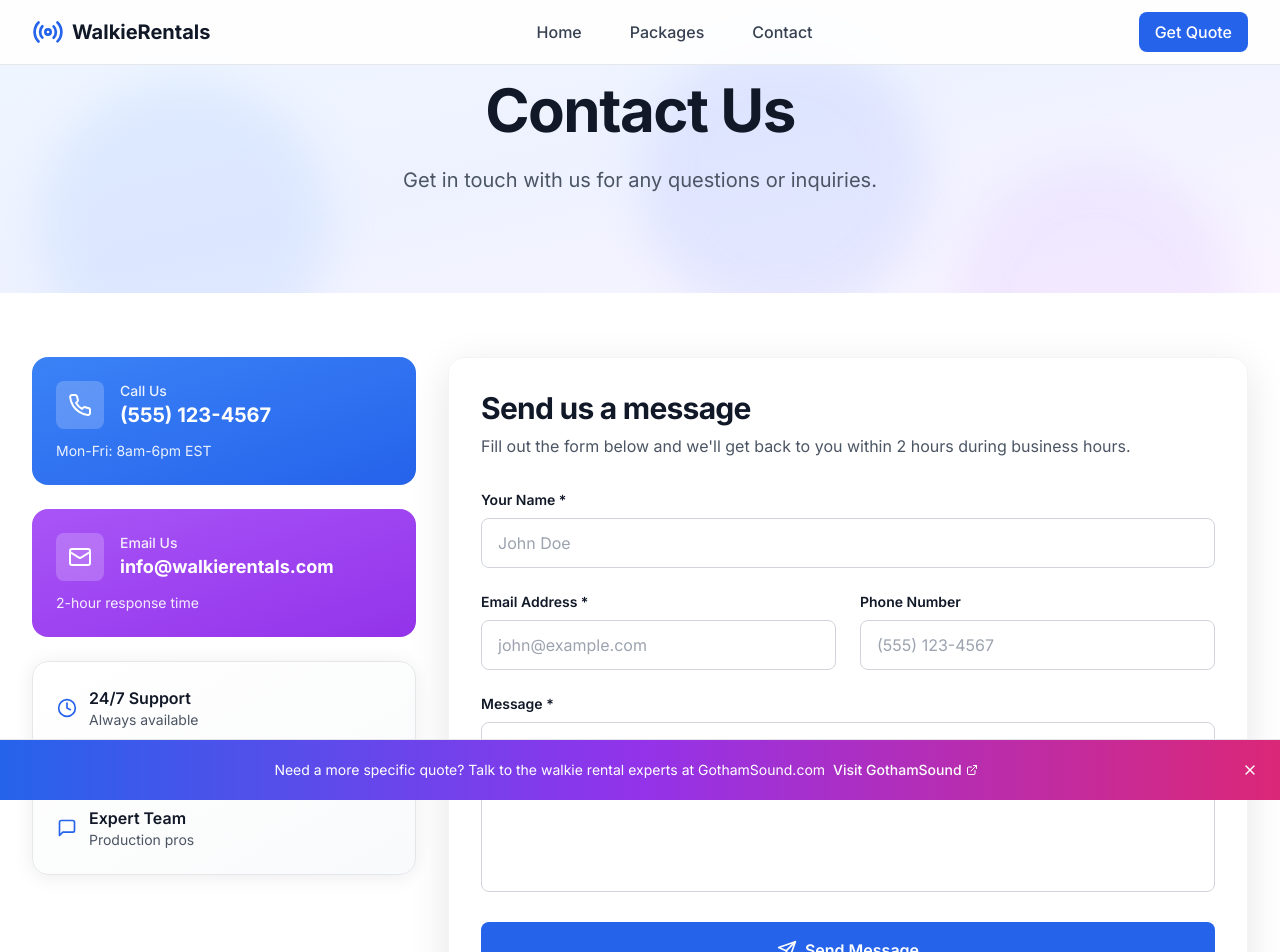
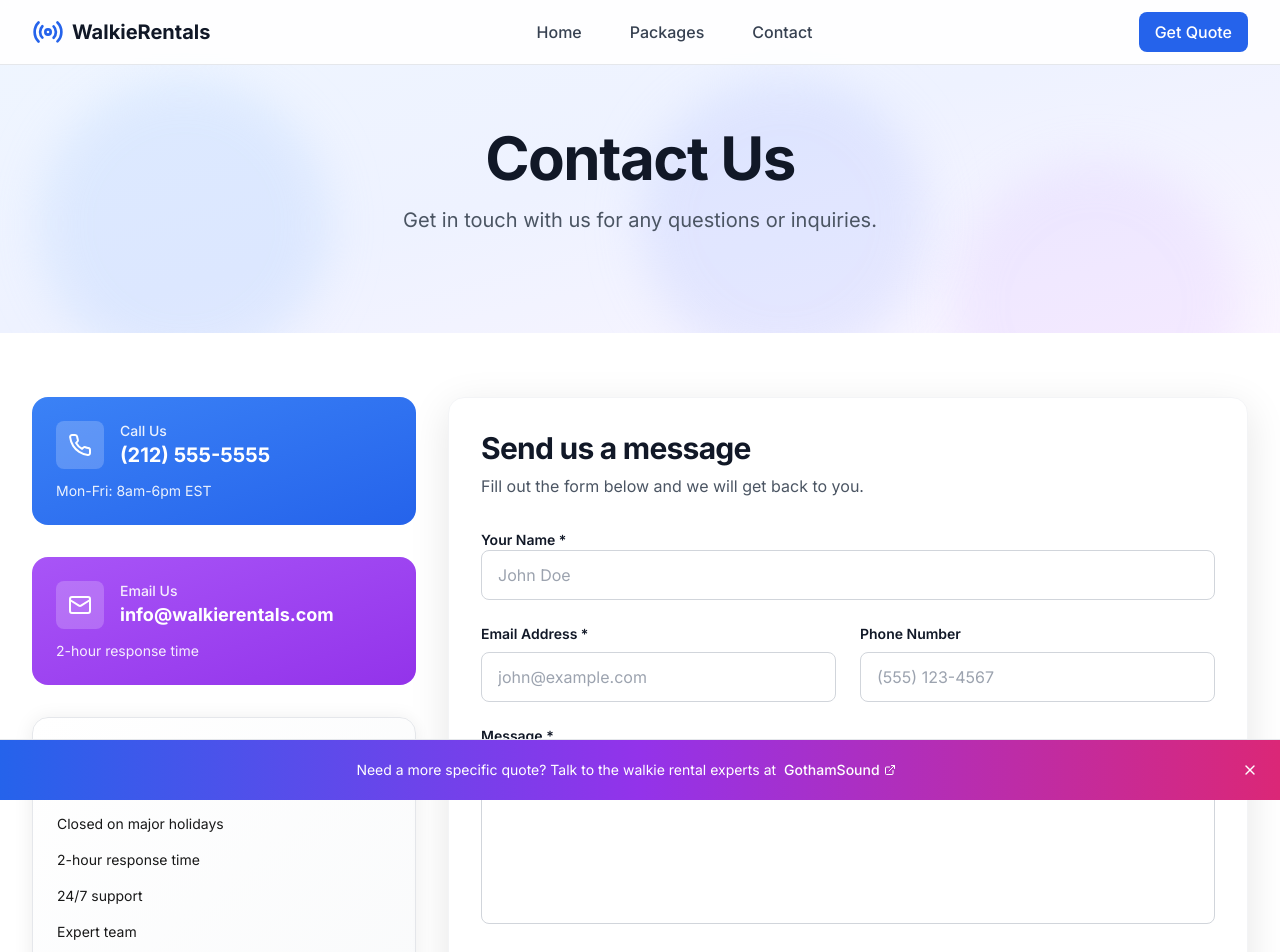
Before and after one commit to lschneiderny/walkierental-rewrite, a Next.js app: page /contact in a window 1280 px wide. Shown: the top 952 px of the page. Built offline with nearby package versions, Linux system fonts and the light colour scheme.

Commit message:
fuck yeah

```diff
--- a/app/contact/page.tsx
+++ b/app/contact/page.tsx
@@ -22,9 +22,10 @@ export default function ContactPage() {
 
   return (
     <div>
+      {/* change text */}
       <StickyBanner
-        message="Need a more specific quote? Talk to the walkie rental experts at GothamSound.com"
-        linkText="Visit GothamSound"
+        message="Need a more specific quote? Talk to the walkie rental experts at "
+        linkText="GothamSound"
         linkUrl="https://gothamsound.com"
         backgroundColor="bg-gradient-to-r from-blue-600 via-purple-600 to-pink-600"
         textColor="text-white"
@@ -33,23 +34,25 @@ export default function ContactPage() {
       />
 
       <Hero>
-        <div className="text-center">
+        <div className="text-center justify-center">
+          <div className="mt-8 ">
           <h1 className="text-4xl md:text-5xl lg:text-6xl font-bold text-gray-900 leading-tight">
             Contact Us
           </h1>
-          <p className="mt-6 text-xl text-gray-600 leading-relaxed max-w-2xl mx-auto">
+          <p className="mt-4 text-xl text-gray-600 leading-relaxed max-w-2xl mx-auto">
             Get in touch with us for any questions or inquiries.
           </p>
+        </div>
         </div>
       </Hero>
 
       <div className="max-w-7xl mx-auto px-4 sm:px-6 lg:px-8">
         {/* Contact Cards & Form Section */}
         <section className="py-16">
-          <div className="grid grid-cols-1 lg:grid-cols-3 gap-8">
+          <div className="grid grid-cols-1 lg:grid-cols-3 gap-8 items-start">
             {/* Left Side - Contact Cards */}
             <motion.div
-              className="lg:col-span-1 space-y-6"
+              className="lg:col-span-1 space-y-8"
               initial="hidden"
               whileInView="visible"
               viewport={scrollViewport}
@@ -67,8 +70,10 @@ export default function ContactPage() {
                     <Phone className="h-6 w-6" />
                   </div>
                   <div>
-                    <div className="text-sm font-medium opacity-90">Call Us</div>
-                    <div className="text-xl font-bold">(555) 123-4567</div>
+                    <div className="text-sm font-medium opacity-90">
+                      Call Us
+                    </div>
+                    <div className="text-xl font-bold">(212) 555-5555</div>
                   </div>
                 </div>
                 <p className="text-sm opacity-90">Mon-Fri: 8am-6pm EST</p>
@@ -85,8 +90,12 @@ export default function ContactPage() {
                     <Mail className="h-6 w-6" />
                   </div>
                   <div>
-                    <div className="text-sm font-medium opacity-90">Email Us</div>
-                    <div className="text-lg font-bold">info@walkierentals.com</div>
+                    <div className="text-sm font-medium opacity-90">
+                      Email Us
+                    </div>
+                    <div className="text-lg font-bold">
+                      info@walkierentals.com
+                    </div>
                   </div>
                 </div>
                 <p className="text-sm opacity-90">2-hour response time</p>
@@ -98,32 +107,22 @@ export default function ContactPage() {
                 variants={scaleIn}
               >
                 <div className="space-y-4">
-                  <div className="flex items-center gap-3">
-                    <Clock className="h-5 w-5 text-primary" />
-                    <div>
-                      <div className="font-semibold text-gray-900">24/7 Support</div>
-                      <div className="text-sm text-gray-600">Always available</div>
-                    </div>
+                  <div className="text-sm opacity-90">Mon-Fri: 8am-6pm EST</div>
+                  <div className="text-sm opacity-90">Sat-Sun: 9am-5pm EST</div>
+                  <div className="text-sm opacity-90">
+                    Closed on major holidays
                   </div>
-                  <div className="flex items-center gap-3">
-                    <CheckCircle className="h-5 w-5 text-green-500" />
-                    <div>
-                      <div className="font-semibold text-gray-900">2-Hour Response</div>
-                      <div className="text-sm text-gray-600">Average reply time</div>
-                    </div>
-                  </div>
-                  <div className="flex items-center gap-3">
-                    <MessageSquare className="h-5 w-5 text-primary" />
-                    <div>
-                      <div className="font-semibold text-gray-900">Expert Team</div>
-                      <div className="text-sm text-gray-600">Production pros</div>
-                    </div>
-                  </div>
+                  <div className="text-sm opacity-90">2-hour response time</div>
+                  <div className="text-sm opacity-90">24/7 support</div>
+                  <div className="text-sm opacity-90">Expert team</div>
+                  <div className="text-sm opacity-90">GothamSound</div>
+                  <div className="text-sm opacity-90">some shit</div>
                 </div>
               </motion.div>
             </motion.div>
 
-            {/* Right Side - Contact Form */}
+            {/* Right Side - Contact Form
+            add dropdown on name line for catagory*/}
             <motion.div
               className="lg:col-span-2"
               initial="hidden"
@@ -132,15 +131,19 @@ export default function ContactPage() {
               variants={slideInRight}
             >
               <div className="bg-white rounded-2xl shadow-soft-lg p-8 border border-gray-100">
-                <h2 className="text-3xl font-bold text-gray-900 mb-2">Send us a message</h2>
+                <h2 className="text-3xl font-bold text-gray-900 mb-2">
+                  Send us a message
+                </h2>
                 <p className="text-gray-600 mb-8">
-                  Fill out the form below and we&apos;ll get back to you within 2 hours during business
-                  hours.
+                  Fill out the form below and we will get back to you.
                 </p>
 
                 <form onSubmit={handleSubmit} className="space-y-6">
                   <div>
-                    <label htmlFor="name" className="block text-sm font-semibold text-gray-900 mb-2">
+                    <label
+                      htmlFor="name"
+                      className="block text-sm font-semibold text-gray-900 mb-0"
+                    >
                       Your Name *
                     </label>
                     <input
@@ -148,7 +151,9 @@ export default function ContactPage() {
                       id="name"
                       required
                       value={formData.name}
-                      onChange={(e) => setFormData({ ...formData, name: e.target.value })}
+                      onChange={(e) =>
+                        setFormData({ ...formData, name: e.target.value })
+                      }
                       className="w-full px-4 py-3 border border-gray-300 rounded-lg focus:ring-2 focus:ring-primary focus:border-primary focus:outline-none transition-all"
                       placeholder="John Doe"
                     />
@@ -156,7 +161,10 @@ export default function ContactPage() {
 
                   <div className="grid grid-cols-1 md:grid-cols-2 gap-6">
                     <div>
-                      <label htmlFor="email" className="block text-sm font-semibold text-gray-900 mb-2">
+                      <label
+                        htmlFor="email"
+                        className="block text-sm font-semibold text-gray-900 mb-2"
+                      >
                         Email Address *
                       </label>
                       <input
@@ -164,21 +172,28 @@ export default function ContactPage() {
                         id="email"
                         required
                         value={formData.email}
-                        onChange={(e) => setFormData({ ...formData, email: e.target.value })}
+                        onChange={(e) =>
+                          setFormData({ ...formData, email: e.target.value })
+                        }
                         className="w-full px-4 py-3 border border-gray-300 rounded-lg focus:ring-2 focus:ring-primary focus:border-primary focus:outline-none transition-all"
                         placeholder="john@example.com"
                       />
                     </div>
 
                     <div>
-                      <label htmlFor="phone" className="block text-sm font-semibold text-gray-900 mb-2">
+                      <label
+                        htmlFor="phone"
+                        className="block text-sm font-semibold text-gray-900 mb-2"
+                      >
                         Phone Number
                       </label>
                       <input
                         type="tel"
                         id="phone"
                         value={formData.phone}
-                        onChange={(e) => setFormData({ ...formData, phone: e.target.value })}
+                        onChange={(e) =>
+                          setFormData({ ...formData, phone: e.target.value })
+                        }
                         className="w-full px-4 py-3 border border-gray-300 rounded-lg focus:ring-2 focus:ring-primary focus:border-primary focus:outline-none transition-all"
                         placeholder="(555) 123-4567"
                       />
@@ -186,7 +201,10 @@ export default function ContactPage() {
                   </div>
 
                   <div>
-                    <label htmlFor="message" className="block text-sm font-semibold text-gray-900 mb-2">
+                    <label
+                      htmlFor="message"
+                      className="block text-sm font-semibold text-gray-900 mb-2"
+                    >
                       Message *
                     </label>
                     <textarea
@@ -194,7 +212,9 @@ export default function ContactPage() {
                       required
                       rows={6}
                       value={formData.message}
-                      onChange={(e) => setFormData({ ...formData, message: e.target.value })}
+                      onChange={(e) =>
+                        setFormData({ ...formData, message: e.target.value })
+                      }
                       className="w-full px-4 py-3 border border-gray-300 rounded-lg focus:ring-2 focus:ring-primary focus:border-primary focus:outline-none transition-all resize-none"
                       placeholder="Tell us about your production needs..."
                     />
@@ -222,9 +242,12 @@ export default function ContactPage() {
             variants={fadeInUp}
           >
             <div className="text-center mb-12">
-              <h2 className="text-3xl font-bold mb-4">Frequently Asked Questions</h2>
+              <h2 className="text-3xl font-bold mb-4">
+                Frequently Asked Questions
+              </h2>
               <p className="text-gray-600 max-w-2xl mx-auto">
-                Quick answers to common questions about our production communication rentals
+                Quick answers to common questions about our production
+                communication rentals
               </p>
             </div>
           </motion.div>
@@ -239,29 +262,38 @@ export default function ContactPage() {
           >
             {[
               {
-                question: "Is the equipment really ready to use out of the box?",
-                answer: "Absolutely! Our turnkey solution means every radio arrives fully charged, pre-programmed to your specifications, and tested. Simply unpack and you're ready to communicate."
+                question:
+                  "Is the equipment really ready to use out of the box?",
+                answer:
+                  "Absolutely! Our turnkey solution means every radio arrives fully charged, pre-programmed to your specifications, and tested. Simply unpack and you're ready to communicate.",
               },
               {
                 question: "What's included in the turnkey package?",
-                answer: "Everything you need: pre-programmed radios, charged batteries, earpieces, carrying cases, and prepaid return shipping. No setup, no hassle - just open and use."
+                answer:
+                  "Everything you need: pre-programmed radios, charged batteries, earpieces, carrying cases, and prepaid return shipping. No setup, no hassle - just open and use.",
               },
               {
                 question: "How does the turnkey delivery process work?",
-                answer: "Order online or by phone, we program and ship same-day (orders before 2pm EST). Equipment arrives production-ready. After your shoot, use the included prepaid label to return - completely hassle-free."
+                answer:
+                  "Order online or by phone, we program and ship same-day (orders before 2pm EST). Equipment arrives production-ready. After your shoot, use the included prepaid label to return - completely hassle-free.",
               },
               {
                 question: "What if I have technical issues during my rental?",
-                answer: "Our 24/7 turnkey support includes instant troubleshooting, equipment replacement if needed, and rental extensions. You focus on production, we handle the rest."
-              }
+                answer:
+                  "Our 24/7 turnkey support includes instant troubleshooting, equipment replacement if needed, and rental extensions. You focus on production, we handle the rest.",
+              },
             ].map((faq, index) => (
               <motion.div
                 key={index}
                 className="bg-gradient-to-br from-white to-blue-50/30 rounded-xl p-6 border border-gray-100 hover:shadow-soft transition-all duration-300"
                 variants={scaleIn}
               >
-                <h3 className="font-semibold text-gray-900 mb-3">{faq.question}</h3>
-                <p className="text-gray-600 text-sm leading-relaxed">{faq.answer}</p>
+                <h3 className="font-semibold text-gray-900 mb-3">
+                  {faq.question}
+                </h3>
+                <p className="text-gray-600 text-sm leading-relaxed">
+                  {faq.answer}
+                </p>
               </motion.div>
             ))}
           </motion.div>
@@ -281,7 +313,8 @@ export default function ContactPage() {
                 Ready to Equip Your Production?
               </h2>
               <p className="text-xl opacity-90 mb-8 max-w-2xl mx-auto">
-                Get broadcast-quality communication equipment delivered fast. Same-day shipping available.
+                Get broadcast-quality communication equipment delivered fast.
+                Same-day shipping available.
               </p>
               <a
                 href="/packages"
@@ -295,5 +328,5 @@ export default function ContactPage() {
         </section>
       </div>
     </div>
-  )
+  );
 }
--- a/components/Footer.tsx
+++ b/components/Footer.tsx
@@ -106,18 +106,15 @@ export default function Footer() {
               </a>
               </li>
               <li>
-              <li>
               <a
-                href="tel:5551234567"
+                href="tel:2125555555"
                 className="flex items-center space-x-2 text-sm text-gray-400 hover:text-white transition-colors group focus:outline-none focus:ring-2 focus:ring-primary rounded"
-                aria-label="Call us at (555) 123-4567"
+                aria-label="Call us at (212) 555-5555"
               >
                 <Phone className="h-4 w-4 flex-shrink-0 group-hover:text-primary transition-colors" aria-hidden="true" />
-                <span>(555) 123-4567</span>
+                <span>(212) 555-5555</span>
               </a>
               </li>
-              </li>
-
               <li className="pt-8">
               </li>
               <li>
--- a/components/Hero.tsx
+++ b/components/Hero.tsx
@@ -2,7 +2,7 @@
 
 export default function Hero({ children }: { children: React.ReactNode }) {
   return (
-    <section className="relative pt-20 pb-24 bg-gradient-to-br from-blue-50 via-indigo-50 to-purple-50 overflow-hidden">
+    <section className="relative pt-24 pb-24 bg-gradient-to-br from-blue-50 via-indigo-50 to-purple-50 overflow-hidden">
       {/* Static background elements - removed animations for better performance */}
       <div className="absolute inset-0 overflow-hidden pointer-events-none">
         <div className="absolute top-20 left-10 w-72 h-72 bg-blue-200 rounded-full mix-blend-multiply filter blur-xl opacity-30" />
```
Also changed, not shown: app/page.tsx (+85 -57 lines).
